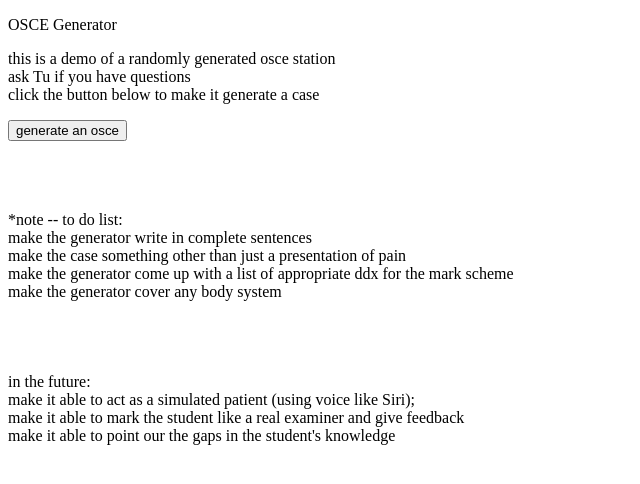
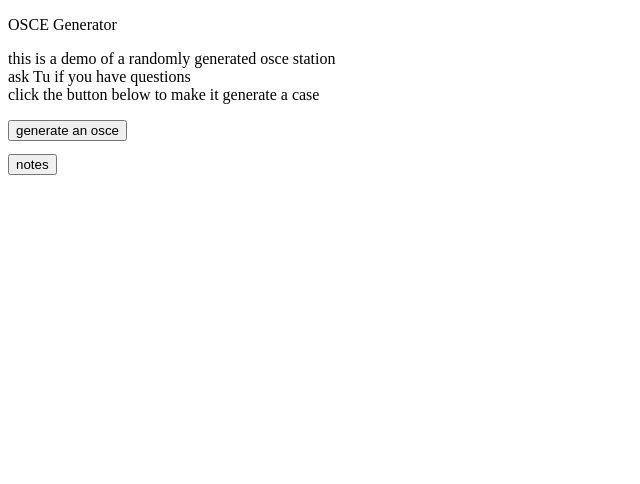
Before and after one commit to medosce/osce-generator, a plain HTML site: page index.html in a window 1280 px wide. Shown: the whole page, without its empty margins (0-640 px from the left). Drawn offline with Linux system fonts and the light colour scheme.

Commit message:
add toggle notes

```diff
--- a/gen.js
+++ b/gen.js
@@ -52,3 +52,12 @@ function generate_osce () {
   osce_case += '<br>marking scheme: <br>empty, needs to be added later<br>';
   return osce_case
 }
+
+function toggle_element(element_name) {
+    var x = document.getElementById(element_name);
+    if (x.style.display === "none") {
+        x.style.display = "block";
+    } else {
+        x.style.display = "none";
+    }
+}
--- a/index.html
+++ b/index.html
@@ -2,6 +2,7 @@
 <html>
 <meta name="viewport" content="width=device-width, initial-scale=1.0">
 <script src="gen.js"></script>
+<script></script>
 <body>
 
 <p>OSCE Generator</p>
@@ -15,11 +16,15 @@ generate an osce</button>
 
 <p id="osce_demo" style="font-family:monospace;"></p>
 
-<p><br><br><br>*note -- to do list:<br>make the generator write in complete sentences<br>
+<button type="button"
+onclick="toggle_element('notes')">
+notes</button>
+
+<p id="notes" style="display:none;">*note<br>to do list:<br>make the generator write in complete sentences<br>
 make the case something other than just a presentation of pain<br>
 make the generator come up with a list of appropriate ddx for the mark scheme<br>
 make the generator cover any body system<br>
-<br><br><br><br>
+<br>
 in the future:<br>
 make it able to act as a simulated patient (using voice like Siri);<br>
 make it able to mark the student like a real examiner and give feedback<br>
```
